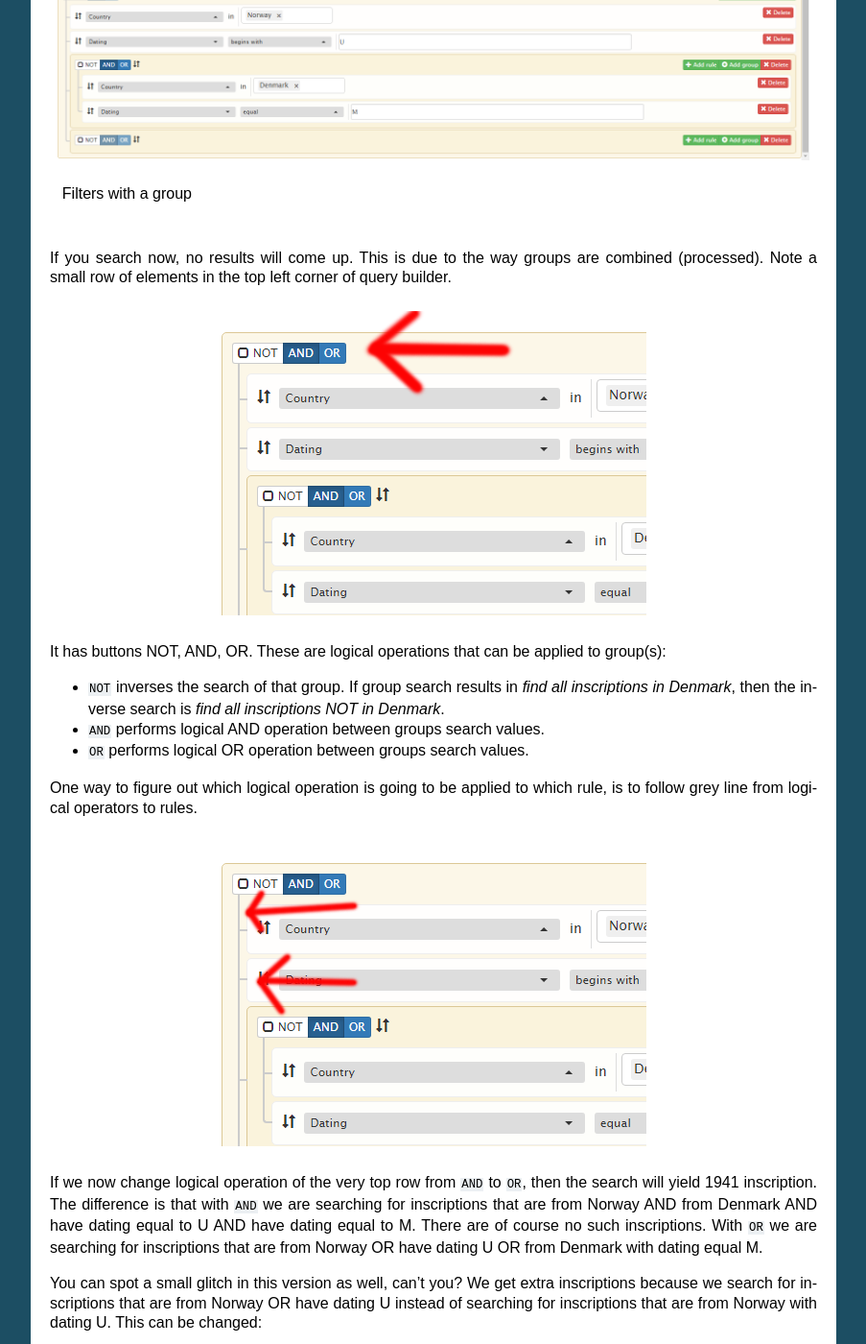
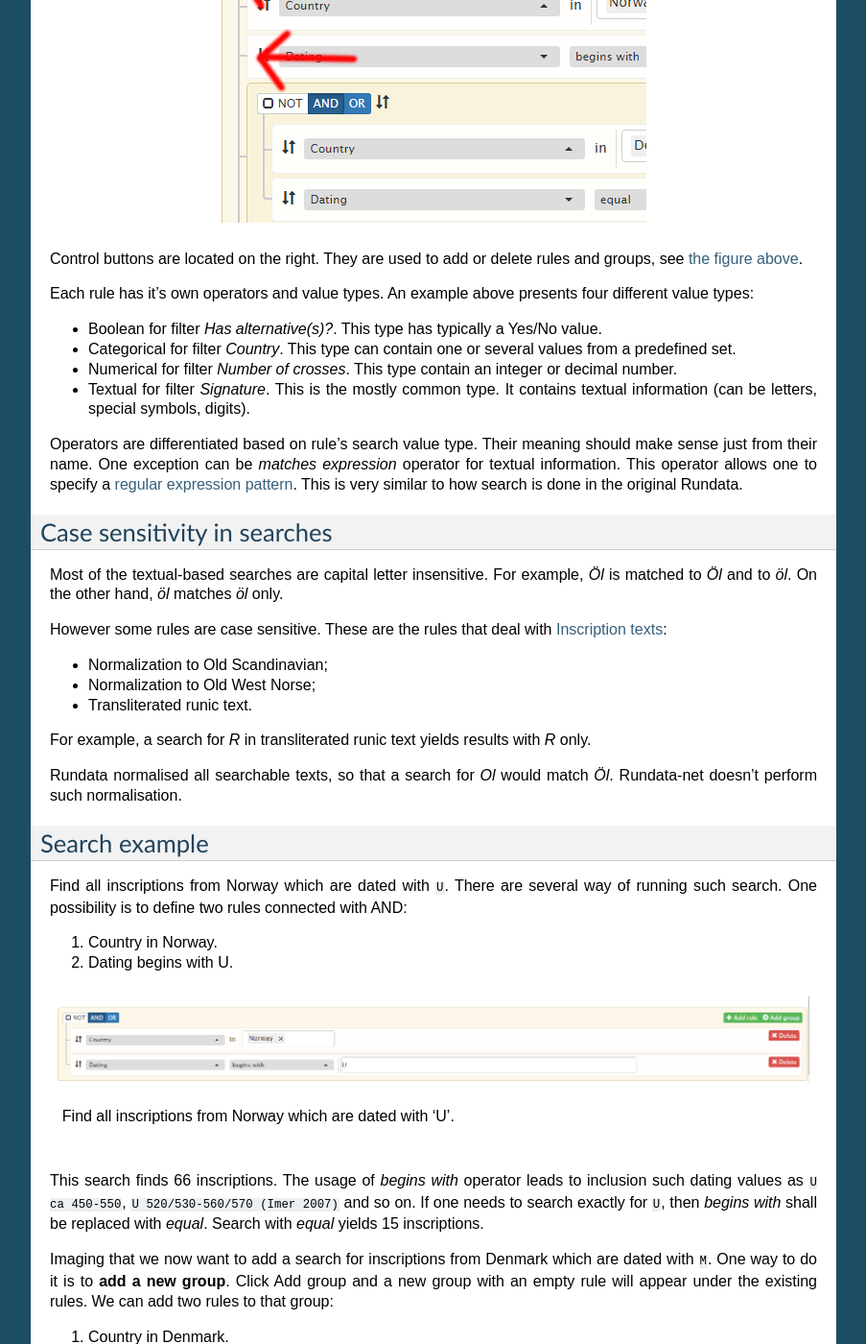
Before and after one commit to fralik/rundata-net, a Sphinx documentation site: the page built from docs/searching.rst, in a window 1280 px wide and 1400 px high, scrolled down 1010 px. Shown: the whole window at 96% size, without its empty margins (198-1101 px from the left). Built offline with Sphinx 7.4.7, drawn with Linux system fonts in a browser that asks for light colours; some of the changed text lies outside the part shown.

Commit message:
docs: Update documentation about searches

```diff
--- a/docs/searching.rst
+++ b/docs/searching.rst
@@ -10,7 +10,7 @@
 will use term filtering instead of searching. These terms are interchangeable
 for this application.
 
-Each rule consists of a property search will be performed on, operation that is
+Each rule consists of a property which is used for searching, operation that is
 going to be performed and a search value. Search value can actually consist
 of multiple values. Let's have a look at it by example :samp:`Signature begins
 with Öl`. Here :samp:`Signature` is the property we are going to search for.
@@ -22,10 +22,77 @@
 and :ref:`inscriptions-texts`. Property :samp:`------` is a placeholder and has
 no real meaning.
 
-Search examples
----------------
+Here is an example of query builder interface.
 
-Find all inscriptions from in Norway which are dated with :samp:`U`. There are several
+.. _figure-query-builder:
+
+.. figure:: /_static/query_builder.png
+    :alt: An example of query builder interface
+
+Note the top left corner. It contains buttons :guilabel:`NOT`, :guilabel:`AND`,
+:guilabel:`OR`. These are logical operations that can be applied to rules and group(s):
+
+* :guilabel:`NOT` inverses the search of that rule/group. If rule/group search
+  results in *find all inscriptions in Denmark*, then the inverse search is
+  *find all inscriptions NOT in Denmark*.
+* :guilabel:`AND` performs logical AND operation between rules/groups search values.
+* :guilabel:`OR` performs logical OR operation between rules/groups search values.
+
+Currently selected operator is denoted by slightly darker blue color. On the
+figure above, :guilabel:`AND` is selected. :guilabel:`NOT` is a checkbox
+and will have a tick when selected.
+
+One way to figure out which logical operation is going to be applied to which
+rule, is to follow grey line from logical operators to rules.
+
+.. figure:: /_static/search_gray_lines.png
+    :alt: Following logical operations for group
+
+Control buttons are located on the right. They are used to add or delete rules
+and groups, see :ref:`the figure above <figure-query-builder>`.
+
+Each rule has it's own operators and value types. An example above presents four
+different value types:
+
+* Boolean for filter *Has alternative(s)?*. This type has typically a Yes/No
+  value.
+* Categorical for filter *Country*. This type can contain one or several values
+  from a predefined set.
+* Numerical for filter *Number of crosses*. This type contain an integer or
+  decimal number.
+* Textual for filter *Signature*. This is the mostly common type. It contains
+  textual information (can be letters, special symbols, digits).
+
+Operators are differentiated based on rule's search value type. Their meaning
+should make sense just from their name. One exception can be *matches expression*
+operator for textual information. This operator allows one to specify a `regular
+expression pattern <https://developer.mozilla.org/en-US/docs/Web/JavaScript/Guide/Regular_Expressions#Writing_a_regular_expression_pattern>`_. This is very similar
+to how search is done in the original Rundata.
+
+Case sensitivity in searches
+----------------------------
+
+Most of the textual-based searches are capital letter insensitive.
+For example, *Öl* is matched to *Öl* and to *öl*. On the other hand,
+*öl* matches *öl* only.
+
+However some rules are case sensitive. These are the rules that deal with
+:ref:`inscriptions-texts`:
+
+* Normalization to Old Scandinavian;
+* Normalization to Old West Norse;
+* Transliterated runic text.
+
+For example, a search for *R* in transliterated runic text yields results with
+*R* only.
+
+Rundata normalised all searchable texts, so that a search for *Ol* would match
+*Öl*. Rundata-net doesn't perform such normalisation.
+
+Search example
+--------------
+
+Find all inscriptions from Norway which are dated with :samp:`U`. There are several
 way of running such search. One possibility is to define two rules connected with
 AND:
 
@@ -35,13 +102,12 @@
 .. figure:: /_static/search_norway_u.png
     :alt: Search example
 
-    Find all inscriptions from in Norway which are dated with 'U'.
+    Find all inscriptions from Norway which are dated with 'U'.
 
-This search finds 67 inscriptions. The usage of *begins with* operator leads
+This search finds 66 inscriptions. The usage of *begins with* operator leads
 to inclusion such dating values as :samp:`U ca 450-550`, :samp:`U 520/530-560/570 (Imer 2007)`
-and so on. If one needs to search for exactly for :samp:`U`, then *begins with*
+and so on. If one needs to search exactly for :samp:`U`, then *begins with*
 shall be replaced with *equal*. Search with *equal* yields 15 inscriptions.
-
 
 Imaging that we now want to add a search for inscriptions from Denmark which are
 dated with :samp:`M`. One way to do it is to **add a new group**. Click
@@ -57,47 +123,47 @@
     Filters with a group
 
 If you search now, no results will come up. This is due to the way groups are
-combined (processed). Note a small row of elements in the top left corner of
-query builder.
+combined (processed) by logical operators.
 
-.. figure:: /_static/search_top.png
-    :alt: Group control elements
-
-It has buttons :guilabel:`NOT`, :guilabel:`AND`, :guilabel:`OR`.
-These are logical operations that can be applied to group(s):
-
-* :samp:`NOT` inverses the search of that group. If group search results in
-  *find all inscriptions in Denmark*, then the inverse search is *find all
-  inscriptions NOT in Denmark*.
-* :samp:`AND` performs logical AND operation between groups search values.
-* :samp:`OR` performs logical OR operation between groups search values.
-
-One way to figure out which logical operation is going to be applied to which
-rule, is to follow grey line from logical operators to rules.
-
-.. figure:: /_static/search_gray_lines.png
-    :alt: Following logical operations for group
-
-If we now change logical operation of the very top row from :samp:`AND` to
-:samp:`OR`, then the search will yield 1941 inscription. The difference is that
-with :samp:`AND` we are searching for inscriptions that are from Norway
+If we now change logical operation of the very top row from :guilabel:`AND` to
+:guilabel:`OR`, then the search will yield 1906 inscription. The difference is that
+with :guilabel:`AND` we are searching for inscriptions that are from Norway
 AND from Denmark AND have dating equal to U AND have dating equal to M. There are
-of course no such inscriptions. With :samp:`OR` we are searching for inscriptions
+of course no such inscriptions. With :guilabel:`OR` we are searching for inscriptions
 that are from Norway OR have dating U OR from Denmark with dating equal M.
 
-You can spot a small glitch in this version as well, can't you? We get extra
+You can spot a small glitch in this version as well, can you? We get extra
 inscriptions because we search for inscriptions that are from Norway OR have dating U
 instead of searching for inscriptions that are from Norway with dating U. This
 can be changed:
 
 #. Create a new top group.
-#. Move two first filters into that group.
+#. Move two first filters into that group. You can easily rearrange rules and
+   groups with a mouse by dragging them on sort icon ↓↑.
 #. Delete group's placeholder rule.
 
-The final arrangement of rules is show on figure below. Note that the first
-logical operation is :samp:`OR`, whereas others have value :samp:`AND`.
+The final arrangement of rules is shown on the figure below. Note that the first
+logical operation is :guilabel:`OR`, whereas others have value :guilabel:`AND`.
 
 .. figure:: /_static/search_two_groups.png
     :alt: Usage of two groups
 
-We now get 258 inscriptions only.
+We now get 309 inscriptions only.
+
+Absent search capabilities in Rundata-net
+-----------------------------------------
+
+Rundata has some special symbols that can be used during search:
+
+* :samp:`#V` arbitrary vowel.
+* :samp:`#K` arbitrary consonant.
+* :samp:`#X` arbitrary character.
+* :samp:`\\` used before a letter to be searched for in the exact form indicated
+  (capital or lower case, with or without accent). Used before a special
+  character, :samp:`\\` means that the special character loses its special
+  function and is treated as an ordinary letter.
+* :samp:`@` placed between two characters to indicate that no punctuation should
+  be between them.
+
+**This is not supported in Rundata-net!** In fact, it is not possible to search for
+punctuation in inscription texts.
```
Also changed, not shown: docs/getting-started/user_guide.rst (+22 -4 lines), docs/_static/query_builder.png (added).
